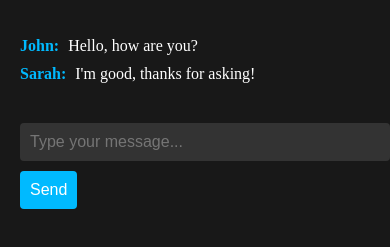
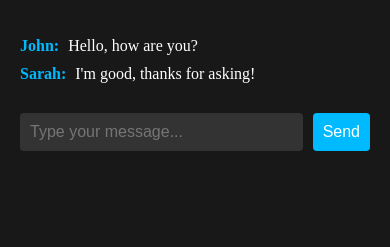
Before and after one commit to AnozieChibuike/webChatO, a plain HTML site: page app/templates/chat.html in a window 390 px wide. Shown: the part 61-308 px from the top of the page. Drawn offline with nearby package versions, Linux system fonts and the light colour scheme; no server answers.

Commit message:
Update chat.html

```diff
--- a/app/templates/chat.html
+++ b/app/templates/chat.html
@@ -8,6 +8,7 @@
   <style>
 /* Custom CSS styles for the techno-themed chat interface */
 
+/* Custom CSS styles for the techno-themed chat interface */
 /* Custom CSS styles for the techno-themed chat interface */
 
 body {
@@ -93,23 +94,19 @@ h1 {
     background-color: #0097d1;
 }
 
-@media (max-width: 1024px) {
-    /* Styles for iPad and below */
-    .chat-input {
-        flex-direction: column;
-        align-items: flex-start;
-        margin-top: 10px;
-    }
+.chat-input-mobile {
+    display: flex;
+    flex-direction: column;
+    align-items: stretch;
+    margin-top: 20px;
+}
 
-    .chat-input input[type="text"] {
-        width: 100%;
-        margin-top: 10px;
-    }
+.chat-input-mobile input[type="text"] {
+    margin-bottom: 10px;
+}
 
-    .chat-input #send-btn {
-        margin-left: 0;
-        margin-top: 10px;
-    }
+.chat-input-mobile #send-btn {
+    margin-left: auto;
 }
 
   </style>
```
